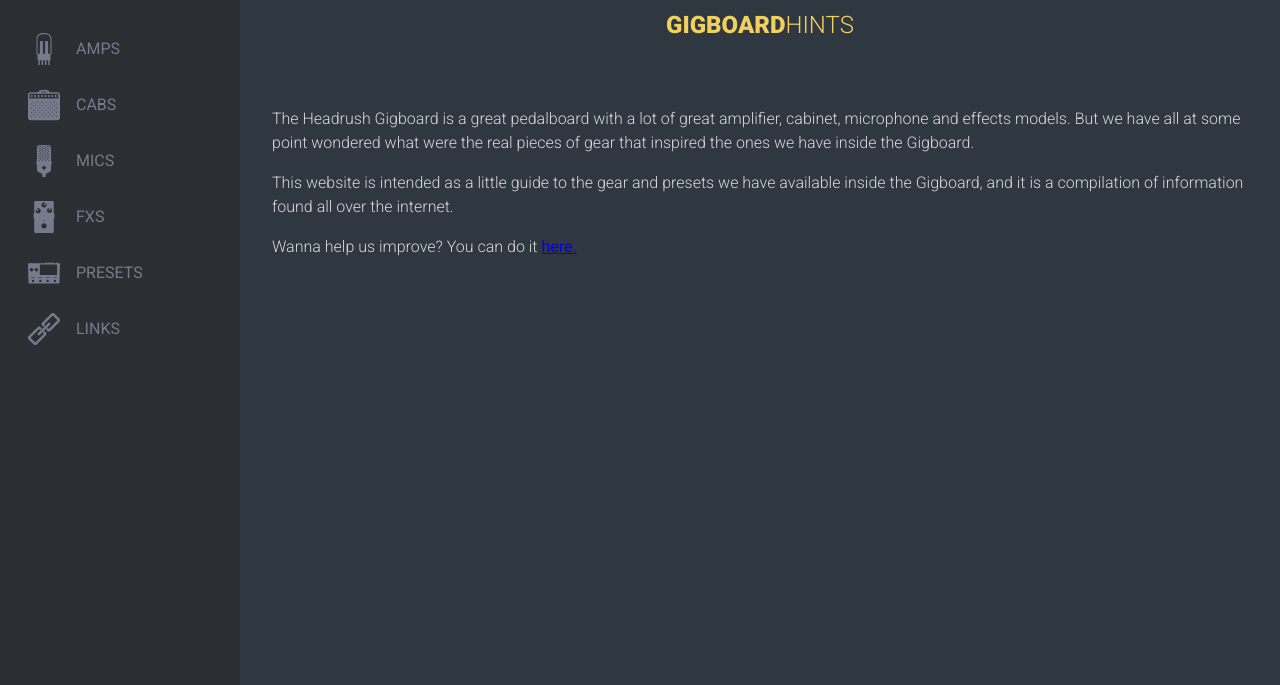
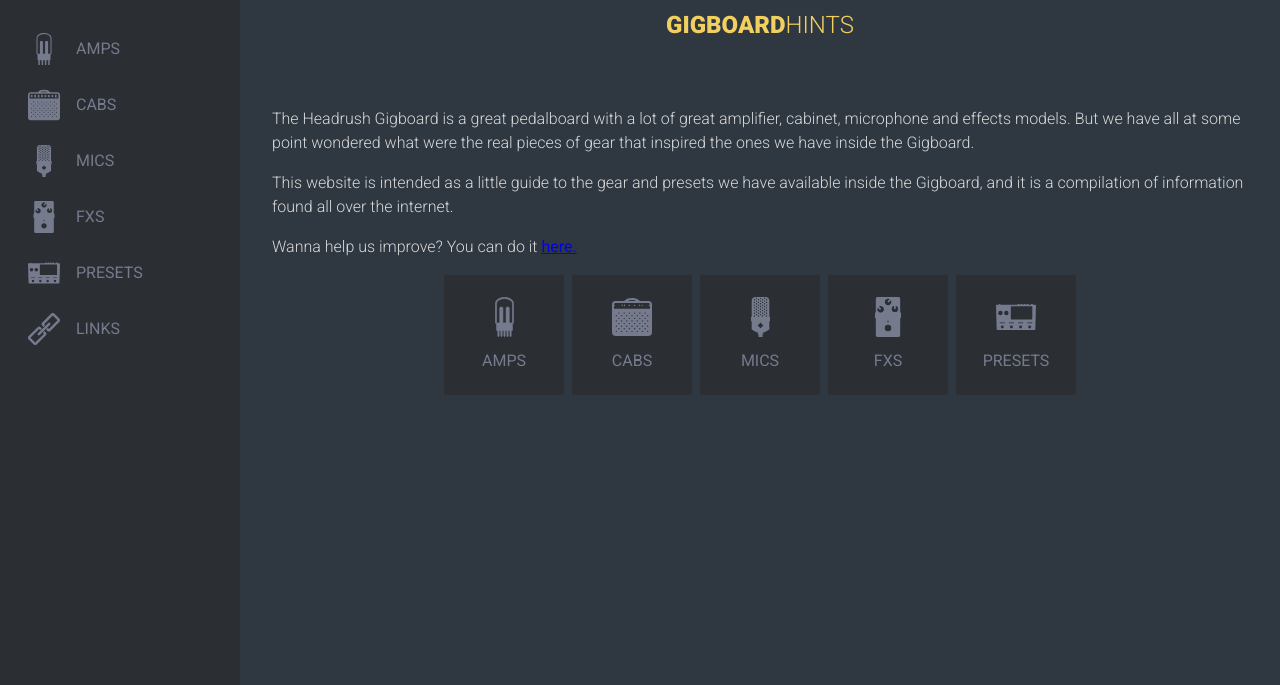
Before and after one commit to boguz/gigboardhints, a website with bundled scripts: page src/index.html in a window 1280 px wide. Shown: the part 115-800 px from the top of the page. Built offline with nearby package versions, Linux system fonts and the light colour scheme.

Commit message:
[TASK] Add home buttons with hover effects

```diff
--- a/src/css/home.css
+++ b/src/css/home.css
@@ -12,3 +12,163 @@
     font-size: 1rem;
     margin-bottom: 1rem;
 }
+
+.home__buttons {
+    display: flex;
+}
+
+.home__button {
+    outline: none;
+    background-color: var(--color-grey-dark);
+    margin: 0 .25rem;
+    width: 120px;
+    height: 120px;
+    display: flex;
+    align-items: center;
+    justify-content: center;
+    flex-direction: column;
+    border-radius: var(--border-radius);
+    border: 1px solid var(--color-grey-dark);
+    transition: border-color .25s ease-out;
+}
+
+.home__button:hover {
+    cursor: pointer;
+}
+
+.home__button-image {
+    background-color: var(--color-grey-middle);
+    height: 40px;
+    width: 40px;
+    transition: background-color .25s ease-out;
+}
+
+.home__button-text {
+    font-size: 1rem;
+    text-transform: uppercase;
+    font-weight: var(--font-normal);
+    margin-top: .75rem;
+    color: var(--color-grey-middle);
+    pointer-events: none;
+    transition: color .25s ease-out;
+}
+
+/* AMPS BUTTON */
+.home__button-image--amps {
+    mask: url('../images/icon_amp.svg');
+    mask-size: contain;
+    mask-repeat: no-repeat;
+    mask-position: center;
+}
+
+.home__button--amps:hover {
+    border: 1px solid var(--color-cyan);
+}
+
+.home__button--amps:hover .home__button-image {
+    background-color: var(--color-cyan);
+}
+
+.home__button--amps:hover .home__button-text {
+    color: var(--color-cyan);
+}
+
+/* CABS BUTTON */
+.home__button-image--cabs {
+    mask: url('../images/icon_cab.svg');
+    mask-size: contain;
+    mask-repeat: no-repeat;
+    mask-position: center;
+}
+
+.home__button--cabs:hover {
+    border: 1px solid var(--color-green);
+}
+
+.home__button--cabs:hover .home__button-image {
+    background-color: var(--color-green);
+}
+
+.home__button--cabs:hover .home__button-text {
+    color: var(--color-green);
+}
+
+/* MICS BUTTON */
+.home__button-image--mics {
+    mask: url('../images/icon_mic.svg');
+    mask-size: contain;
+    mask-repeat: no-repeat;
+    mask-position: center;
+}
+
+.home__button--mics:hover {
+    border: 1px solid var(--color-yellow);
+}
+
+.home__button--mics:hover .home__button-image {
+    background-color: var(--color-yellow);
+}
+
+.home__button--mics:hover .home__button-text {
+    color: var(--color-yellow);
+}
+
+/* FXS BUTTON */
+.home__button-image--fxs {
+    mask: url('../images/icon_pedal.svg');
+    mask-size: contain;
+    mask-repeat: no-repeat;
+    mask-position: center;
+}
+
+.home__button-fxss:hover {
+    border: 1px solid var(--color-purple);
+}
+
+.home__button--fxs:hover .home__button-image {
+    background-color: var(--color-purple);
+}
+
+.home__button--fxs:hover .home__button-text {
+    color: var(--color-purple);
+}
+
+/* FXS BUTTON */
+.home__button-image--fxs {
+    mask: url('../images/icon_pedal.svg');
+    mask-size: contain;
+    mask-repeat: no-repeat;
+    mask-position: center;
+}
+
+.home__button-fxs:hover {
+    border: 1px solid var(--color-red);
+}
+
+.home__button--fxs:hover .home__button-image {
+    background-color: var(--color-red);
+}
+
+.home__button--fxs:hover .home__button-text {
+    color: var(--color-red);
+}
+
+/* PRESETS BUTTON */
+.home__button-image--presets {
+    mask: url('../images/icon_presets.svg');
+    mask-size: contain;
+    mask-repeat: no-repeat;
+    mask-position: center;
+}
+
+.home__button--presets:hover {
+    border: 1px solid var(--color-purple);
+}
+
+.home__button--presets:hover .home__button-image {
+    background-color: var(--color-purple);
+}
+
+.home__button--presets:hover .home__button-text {
+    color: var(--color-purple);
+}
--- a/src/css/variables.css
+++ b/src/css/variables.css
@@ -18,5 +18,6 @@
 
     --transition-normal: color .25s ease-out;
 
+    --border-radius: 2px;
 
 }
--- a/src/index.html
+++ b/src/index.html
@@ -52,6 +52,29 @@
             <p class="home__text">This website is intended as a little guide to the gear and presets we have available inside the Gigboard, and it is a compilation of information found all over the internet.</p>
             <p class="home__text">Wanna help us improve? You can do it <a href="#">here.</a></p>
         </div>
+
+        <div class="home__buttons">
+            <button class="home__button home__button--amps">
+                <span class="home__button-image home__button-image--amps"></span>
+                <p class="home__button-text">amps</p>
+            </button>
+            <button class="home__button home__button--cabs">
+                <span class="home__button-image home__button-image--cabs"></span>
+                <p class="home__button-text">cabs</p>
+            </button>
+            <button class="home__button home__button--mics">
+                <span class="home__button-image home__button-image--mics"></span>
+                <p class="home__button-text">mics</p>
+            </button>
+            <button class="home__button home__button--fxs">
+                <span class="home__button-image home__button-image--fxs"></span>
+                <p class="home__button-text">fxs</p>
+            </button>
+            <button class="home__button home__button--presets">
+                <span class="home__button-image home__button-image--presets"></span>
+                <p class="home__button-text">presets</p>
+            </button>
+        </div>
     </section>
 </main>
 
```
Also changed, not shown: src/images/icon_amp.svg (added), src/images/icon_cab.svg (added), src/images/icon_mic.svg (added), src/images/icon_pedal.svg (added), src/images/icon_presets.svg (added).
